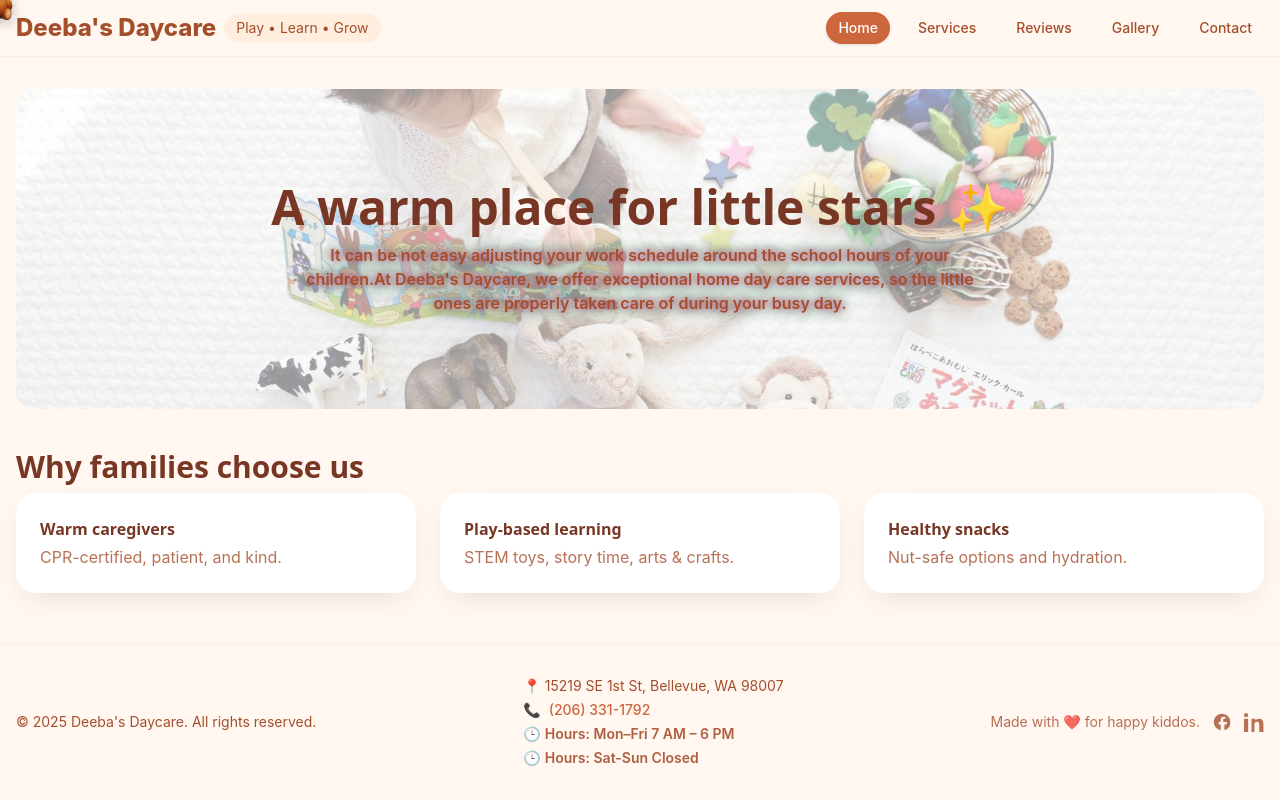
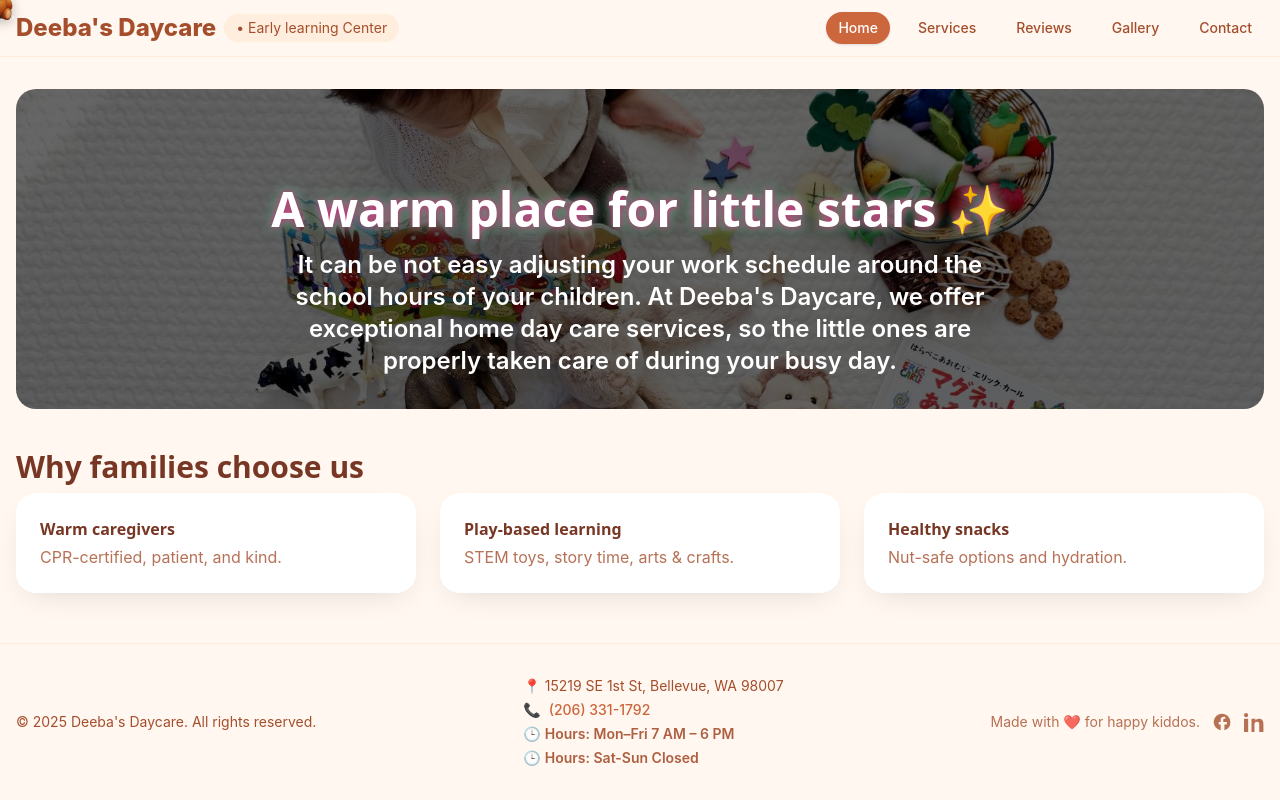
Before and after one commit to mz9201ju/deebasDayCare, a React (Vite) app: page / in a window 1280 px wide. Built offline with nearby package versions, Linux system fonts and the light colour scheme.

Commit message:
updated Home Page

```diff
--- a/src/lib/config.js
+++ b/src/lib/config.js
@@ -2,7 +2,7 @@
 // Change this single file to reskin or rename the site
 export const SITE = {
     name: "Deeba's Daycare",
-    tagline: 'Play • Learn • Grow',
+    tagline: '• Early learning Center',
     hero: {
         title: 'A warm place for little stars ✨',
         subtitle: "It can be not easy adjusting your work schedule around the school hours of your children.At Deeba's Daycare, we offer exceptional home day care services, so the little ones are properly taken care of during your busy day.",
--- a/src/pages/Home.jsx
+++ b/src/pages/Home.jsx
@@ -15,24 +15,30 @@ export default function Home() {
                 }}
             >
                 {/* 🔥 CHANGED: Added strong fade overlay */}
-                <div className="absolute inset-0 bg-white/60"></div>
+                <div className="absolute inset-0 bg-black/60"></div>
 
                 {/* Keep content visible above overlay */}
-                <div className="relative z-10 flex flex-col items-center justify-center h-full">
-                    <h1 className="text-4xl sm:text-5xl font-extrabold text-brand-800">
-                        {SITE.hero.title}
-                    </h1>
-                    <p
-                        className="mt-3 text-brand-700 font-semibold max-w-2xl mx-auto"
+                <div className="relative z-10 flex flex-col items-center justify-center h-full px-4 text-center">
+                    <h1
+                        className="mt-16 text-3xl sm:text-5xl font-extrabold text-white drop-shadow-lg leading-tight"
                         style={{
                             textShadow:
                                 "0 0 8px #ff00ff, 0 0 12px #00ffff, 0 0 16px #ff0000, 0 0 20px #00ff00",
                             animation: "glow 3s linear infinite",
                         }}
                     >
-                        {SITE.hero.subtitle}
+                        {SITE.hero.title}
+                    </h1>
+
+                    <p
+                        className="mt-4 text-lg sm:text-2xl font-semibold text-white leading-relaxed max-w-[700px]"
+                    >
+                        It can be not easy adjusting your work schedule around the school hours of your children.
+                        At Deeba's Daycare, we offer exceptional home day care services, so the little ones
+                        are properly taken care of during your busy day.
                     </p>
                 </div>
+
             </div>
 
             {/* Quick highlights using reusable Section */}
```
